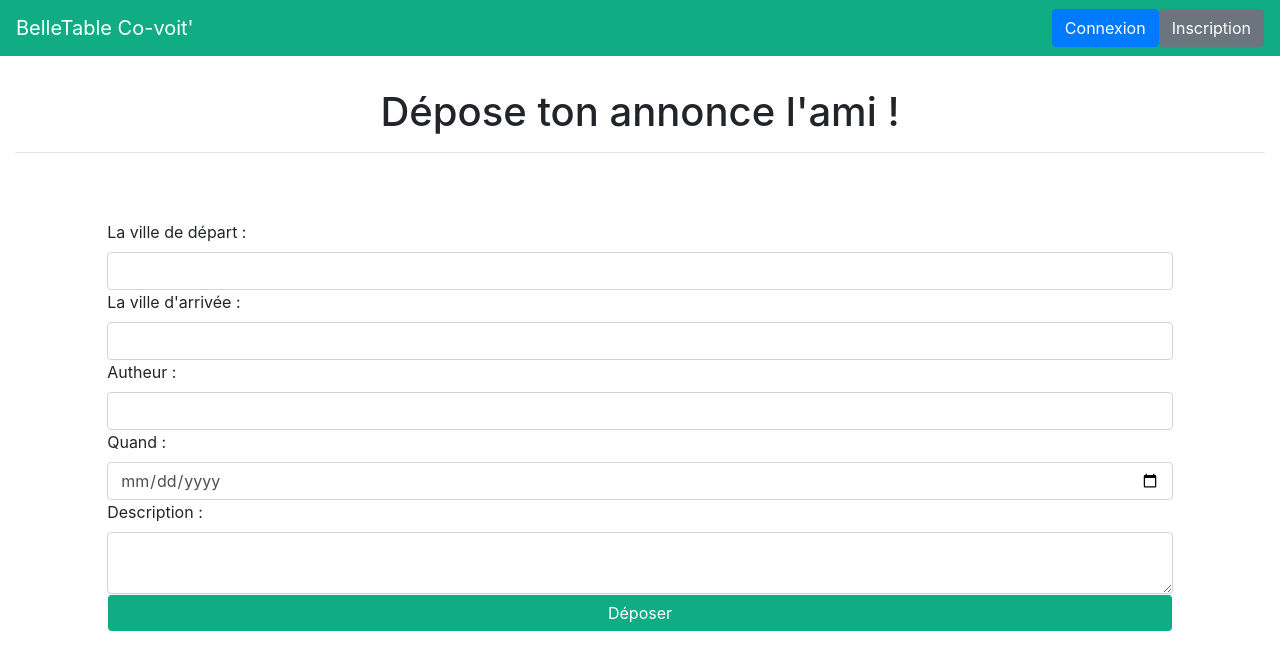
After one commit to 0xRTekk/HelloCovoit, a PHP site: page /addAdvert.php in a window 1280 px wide. The commit adds this page. Shown: the top 670 px of the page. Run offline with PHP 8.4, Linux system fonts and the light colour scheme; some libraries are stand-ins or nearby versions.

Commit message:
Proc Server for index.php & advert.php, frontEnd addAdvert.php

```diff
--- /dev/null
+++ b/addAdvert.php
@@ -0,0 +1,42 @@
+<?php
+include './include/header.php';
+?>
+
+
+
+<!-- Page content  -->
+<header class="container-fluid">
+    <h1 class="text-center">Dépose ton annonce l'ami !</h1>
+    <hr />
+</header>
+
+<section class="container content-wrapper">
+
+    <div class="form-group">
+        <form action="backend/backAddAdvert.php" method="post">
+            <label for="departure">La ville de départ : </label>
+            <input type="text" name="departure" id="departure" required="" class="form-control">
+
+            <label for="arrival">La ville d'arrivée : </label>
+            <input type="text" name="arrival" id="arrival" required="" class="form-control">
+
+            <label for="author">Autheur : </label>
+            <input type="text" name="author" id="author" required="" class="form-control">
+
+            <label for="date">Quand : </label>
+            <input type="date" name="date" id="date" required="" class="form-control">
+
+            <label for="description">Description : </label>
+            <textarea name="description" id="description" required="" class="form-control"></textarea>
+
+            <input type="submit" type="button" name="addAdvertButton" class="btn btn-outline-light card-btn form-control" value="Déposer">
+        </form>
+    </div>
+
+
+</section>
+
+
+<?php
+include './include/footer.php';
+?>
--- a/index.php
+++ b/index.php
@@ -11,7 +11,7 @@ include './include/header.php';
 </header>
 
 <section class="container content-wrapper">
-    <a href="#"><button type="button" class="btn btn-lg btn-outline-light btn-block">Proposer un co-voit'</button></a>
+    <a href="addAdvert.php"><button type="button" class="btn btn-lg btn-outline-light btn-block">Proposer un co-voit'</button></a>
 
     <p>Affichage des dernières annonces de co-voiturages<br>
         Lors du clic sur un des liens de co-voiturage : afficher l'annonce complète<br>
@@ -22,7 +22,6 @@ include './include/header.php';
 
 
     <?php
-    include 'db/dbCon.php';
     include 'db/advertSelectAll.php';
 
     foreach ($adverts as $advert) {
```
Also changed, not shown: db/advertSelectAll.php (+9 -2 lines), db/advertSelectId.php (+7 -2 lines), db/dbCon.php (+7 -1 lines), nbproject/private/private.xml (+1 -8 lines).
